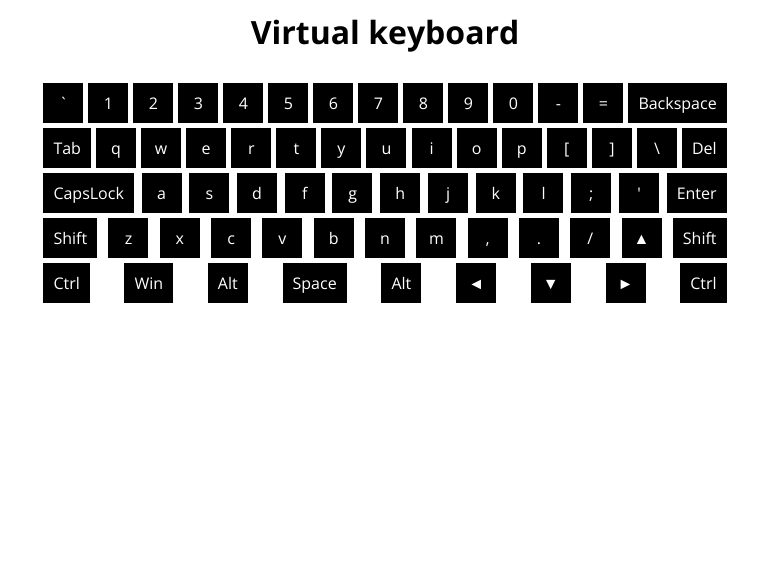
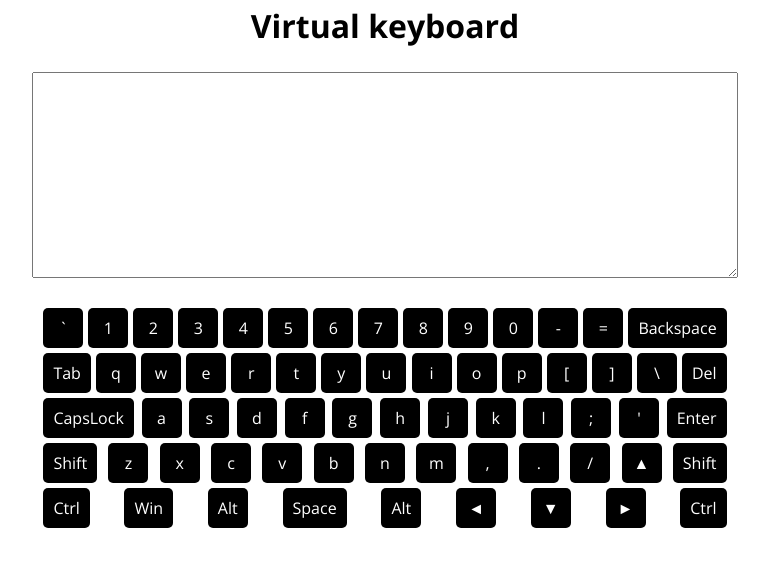
Before and after one commit to ImmuneQQ/virtual-keyboard, a website: page index.html in a window 1280 px wide. Shown: the whole page, without its empty margins (255-1024 px from the left). Drawn offline with nearby package versions, Linux system fonts and the light colour scheme.

Commit message:
feat: add active from virtual keyboard and caps

```diff
--- a/script.js
+++ b/script.js
@@ -9,6 +9,8 @@ class Button {
   }
 }
 
+let caps = false;
+
 const pageBody = document.querySelector('body');
 const pageMain = document.createElement('main');
 pageMain.classList.add('main');
@@ -19,6 +21,10 @@ pageTitle.textContent = 'Virtual keyboard';
 pageTitle.classList.add('main__title');
 pageMain.append(pageTitle);
 
+const textarea = document.createElement('textarea');
+textarea.classList.add('textarea');
+pageMain.append(textarea);
+
 const keyboard = document.createElement('div');
 keyboard.classList.add('keyboard');
 for (let i = 0; i < 5; i += 1) {
@@ -27,71 +33,99 @@ for (let i = 0; i < 5; i += 1) {
   keyboard.append(row);
 }
 const buttons = {
-  tilde: new Button(1, 'Backquote', '`', '`', '`', '`'),
-  number1: new Button(1, 'Digit1', '1', '1', '1', '1'),
-  number2: new Button(1, 'Digit2', '2', '2', '2', '2'),
-  number3: new Button(1, 'Digit3', '3', '3', '3', '3'),
-  number4: new Button(1, 'Digit4', '4', '4', '4', '4'),
-  number5: new Button(1, 'Digit5', '5', '5', '5', '5'),
-  number6: new Button(1, 'Digit6', '6', '6', '6', '6'),
-  number7: new Button(1, 'Digit7', '7', '7', '7', '7'),
-  number8: new Button(1, 'Digit8', '8', '8', '8', '8'),
-  number9: new Button(1, 'Digit9', '9', '9', '9', '9'),
-  number0: new Button(1, 'Digit0', '0', '0', '0', '0'),
-  operation1: new Button(1, 'Minus', '-', '-', '-', '-'),
-  operation2: new Button(1, 'Equal', '=', '=', '=', '='),
-  backspace: new Button(1, 'Backspace', 'Backspace', 'Backspace', 'Backspace', 'Backspace'),
-  tab: new Button(2, 'Tab', 'Tab', 'Tab', 'Tab', 'Tab'),
-  alphabet1: new Button(2, 'KeyQ', 'q', 'q', 'q', 'q'),
-  alphabet2: new Button(2, 'KeyW', 'w', 'w', 'w', 'w'),
-  alphabet3: new Button(2, 'KeyE', 'e', 'e', 'e', 'e'),
-  alphabet4: new Button(2, 'KeyR', 'r', 'r', 'r', 'r'),
-  alphabet5: new Button(2, 'KeyT', 't', 't', 't', 't'),
-  alphabet6: new Button(2, 'KeyY', 'y', 'y', 'y', 'y'),
-  alphabet7: new Button(2, 'KeyU', 'u', 'u', 'u', 'u'),
-  alphabet8: new Button(2, 'KeyI', 'i', 'i', 'i', 'i'),
-  alphabet9: new Button(2, 'KeyO', 'o', 'o', 'o', 'o'),
-  alphabet10: new Button(2, 'KeyP', 'p', 'p', 'p', 'p'),
-  alphabet11: new Button(2, 'BracketLeft', '[', '[', '[', '['),
-  alphabet12: new Button(2, 'BracketRight', ']', ']', ']', ']'),
-  alphabet13: new Button(2, 'Backslash', '\\', '\\', '\\', '\\'),
-  delete: new Button(2, 'Delete', 'Del', 'Del', 'Del', 'Del'),
-  capsLock: new Button(3, 'CapsLock', 'CapsLock', 'CapsLock', 'CapsLock', 'CapsLock'),
-  alphabet14: new Button(3, 'KeyA', 'a', 'a', 'a', 'a'),
-  alphabet15: new Button(3, 'KeyS', 's', 's', 's', 's'),
-  alphabet16: new Button(3, 'KeyD', 'd', 'd', 'd', 'd'),
-  alphabet17: new Button(3, 'KeyF', 'f', 'f', 'f', 'f'),
-  alphabet18: new Button(3, 'KeyG', 'g', 'g', 'g', 'g'),
-  alphabet19: new Button(3, 'KeyH', 'h', 'h', 'h', 'h'),
-  alphabet20: new Button(3, 'KeyJ', 'j', 'j', 'j', 'j'),
-  alphabet21: new Button(3, 'KeyK', 'k', 'k', 'k', 'k'),
-  alphabet22: new Button(3, 'KeyL', 'l', 'l', 'l', 'l'),
-  alphabet23: new Button(3, 'Semicolon', ';', ';', ';', ';'),
-  alphabet24: new Button(3, 'Quote', '\'', '\'', '\'', '\''),
-  enter: new Button(3, 'Enter', 'Enter', 'Enter', 'Enter', 'Enter'),
-  leftShift: new Button(4, 'ShiftLeft', 'Shift', 'Shift', 'Shift', 'Shift'),
-  alphabet25: new Button(4, 'KeyZ', 'z', 'z', 'z', 'z'),
-  alphabet26: new Button(4, 'KeyX', 'x', 'x', 'x', 'x'),
-  alphabet27: new Button(4, 'KeyC', 'c', 'c', 'c', 'c'),
-  alphabet28: new Button(4, 'KeyV', 'v', 'v', 'v', 'v'),
-  alphabet29: new Button(4, 'KeyB', 'b', 'b', 'b', 'b'),
-  alphabet30: new Button(4, 'KeyN', 'n', 'n', 'n', 'n'),
-  alphabet31: new Button(4, 'KeyM', 'm', 'm', 'm', 'm'),
-  alphabet32: new Button(4, 'Comma', ',', ',', ',', ','),
-  alphabet33: new Button(4, 'Period', '.', '.', '.', '.'),
-  alphabet34: new Button(4, 'Slash', '/', '/', '/', '/'),
-  up: new Button(4, 'ArrowUp', '▲', '▲', '▲', '▲'),
-  rightShift: new Button(4, 'ShiftRight', 'Shift', 'Shift', 'Shift', 'Shift'),
-  leftCtrl: new Button(5, 'ControlLeft', 'Ctrl', 'Ctrl', 'Ctrl', 'Ctrl'),
-  win: new Button(5, 'MetaLeft', 'Win', 'Win', 'Win', 'Win'),
-  leftAlt: new Button(5, 'AltLeft', 'Alt', 'Alt', 'Alt', 'Alt'),
-  space: new Button(5, 'Space', 'Space', 'Space', 'Space', 'Space'),
-  rightAlt: new Button(5, 'AltRight', 'Alt', 'Alt', 'Alt', 'Alt'),
-  left: new Button(5, 'ArrowLeft', '◄', '◄', '◄', '◄'),
-  down: new Button(5, 'ArrowDown', '▼', '▼', '▼', '▼'),
-  right: new Button(5, 'ArrowRight', '►', '►', '►', '►'),
-  rightCtrl: new Button(5, 'ControlRight', 'Ctrl', 'Ctrl', 'Ctrl', 'Ctrl'),
+  Backquote: new Button(1, 'Backquote', '`', '~', 'ё', 'Ё'),
+  Digit1: new Button(1, 'Digit1', '1', '!', '1', '!'),
+  Digit2: new Button(1, 'Digit2', '2', '@', '2', '"'),
+  Digit3: new Button(1, 'Digit3', '3', '#', '3', '№'),
+  Digit4: new Button(1, 'Digit4', '4', '$', '4', ';'),
+  Digit5: new Button(1, 'Digit5', '5', '%', '5', '%'),
+  Digit6: new Button(1, 'Digit6', '6', '^', '6', ':'),
+  Digit7: new Button(1, 'Digit7', '7', '&', '7', '?'),
+  Digit8: new Button(1, 'Digit8', '8', '*', '8', '*'),
+  Digit9: new Button(1, 'Digit9', '9', '(', '9', '('),
+  Digit0: new Button(1, 'Digit0', '0', ')', '0', ')'),
+  Minus: new Button(1, 'Minus', '-', '_', '-', '_'),
+  Equal: new Button(1, 'Equal', '=', '+', '=', '+'),
+  Backspace: new Button(1, 'Backspace', 'Backspace', 'Backspace', 'Backspace', 'Backspace'),
+  Tab: new Button(2, 'Tab', 'Tab', 'Tab', 'Tab', 'Tab'),
+  KeyQ: new Button(2, 'KeyQ', 'q', 'Q', 'й', 'Й'),
+  KeyW: new Button(2, 'KeyW', 'w', 'W', 'ц', 'Ц'),
+  KeyE: new Button(2, 'KeyE', 'e', 'E', 'у', 'У'),
+  KeyR: new Button(2, 'KeyR', 'r', 'R', 'к', 'К'),
+  KeyT: new Button(2, 'KeyT', 't', 'T', 'е', 'Е'),
+  KeyY: new Button(2, 'KeyY', 'y', 'Y', 'н', 'Н'),
+  KeyU: new Button(2, 'KeyU', 'u', 'U', 'г', 'Г'),
+  KeyI: new Button(2, 'KeyI', 'i', 'I', 'ш', 'Ш'),
+  KeyO: new Button(2, 'KeyO', 'o', 'O', 'щ', 'Щ'),
+  KeyP: new Button(2, 'KeyP', 'p', 'P', 'з', 'З'),
+  BracketLeft: new Button(2, 'BracketLeft', '[', '{', 'х', 'Х'),
+  BracketRight: new Button(2, 'BracketRight', ']', '}', 'ъ', 'Ъ'),
+  Backslash: new Button(2, 'Backslash', '\\', '|', '\\', '/'),
+  Delete: new Button(2, 'Delete', 'Del', 'Del', 'Del', 'Del'),
+  CapsLock: new Button(3, 'CapsLock', 'CapsLock', 'CapsLock', 'CapsLock', 'CapsLock'),
+  KeyA: new Button(3, 'KeyA', 'a', 'A', 'ф', 'Ф'),
+  KeyS: new Button(3, 'KeyS', 's', 'S', 'ы', 'Ы'),
+  KeyD: new Button(3, 'KeyD', 'd', 'D', 'в', 'В'),
+  KeyF: new Button(3, 'KeyF', 'f', 'F', 'а', 'А'),
+  KeyG: new Button(3, 'KeyG', 'g', 'G', 'п', 'П'),
+  KeyH: new Button(3, 'KeyH', 'h', 'H', 'р', 'Р'),
+  KeyJ: new Button(3, 'KeyJ', 'j', 'J', 'о', 'О'),
+  KeyK: new Button(3, 'KeyK', 'k', 'K', 'л', 'Л'),
+  KeyL: new Button(3, 'KeyL', 'l', 'L', 'д', 'Д'),
+  Semicolon: new Button(3, 'Semicolon', ';', ':', 'ж', 'Ж'),
+  Quote: new Button(3, 'Quote', '\'', '"', 'э', 'Э'),
+  Enter: new Button(3, 'Enter', 'Enter', 'Enter', 'Enter', 'Enter'),
+  ShiftLeft: new Button(4, 'ShiftLeft', 'Shift', 'Shift', 'Shift', 'Shift'),
+  KeyZ: new Button(4, 'KeyZ', 'z', 'Z', 'я', 'Я'),
+  KeyX: new Button(4, 'KeyX', 'x', 'X', 'ч', 'Ч'),
+  KeyC: new Button(4, 'KeyC', 'c', 'C', 'с', 'С'),
+  KeyV: new Button(4, 'KeyV', 'v', 'V', 'м', 'М'),
+  KeyB: new Button(4, 'KeyB', 'b', 'B', 'и', 'И'),
+  KeyN: new Button(4, 'KeyN', 'n', 'N', 'т', 'Т'),
+  KeyM: new Button(4, 'KeyM', 'm', 'M', 'ь', 'Ь'),
+  Comma: new Button(4, 'Comma', ',', '<', 'б', 'Б'),
+  Period: new Button(4, 'Period', '.', '>', 'ю', 'Ю'),
+  Slash: new Button(4, 'Slash', '/', '?', '.', ','),
+  ArrowUp: new Button(4, 'ArrowUp', '▲', '▲', '▲', '▲'),
+  ShiftRight: new Button(4, 'ShiftRight', 'Shift', 'Shift', 'Shift', 'Shift'),
+  ControlLeft: new Button(5, 'ControlLeft', 'Ctrl', 'Ctrl', 'Ctrl', 'Ctrl'),
+  MetaLeft: new Button(5, 'MetaLeft', 'Win', 'Win', 'Win', 'Win'),
+  AltLeft: new Button(5, 'AltLeft', 'Alt', 'Alt', 'Alt', 'Alt'),
+  Space: new Button(5, 'Space', 'Space', 'Space', 'Space', 'Space'),
+  AltRight: new Button(5, 'AltRight', 'Alt', 'Alt', 'Alt', 'Alt'),
+  ArrowLeft: new Button(5, 'ArrowLeft', '◄', '◄', '◄', '◄'),
+  ArrowDown: new Button(5, 'ArrowDown', '▼', '▼', '▼', '▼'),
+  ArrowRight: new Button(5, 'ArrowRight', '►', '►', '►', '►'),
+  ControlRight: new Button(5, 'ControlRight', 'Ctrl', 'Ctrl', 'Ctrl', 'Ctrl'),
 };
+const enAlphabet = [
+  'KeyQ',
+  'KeyW',
+  'KeyE',
+  'KeyR',
+  'KeyT',
+  'KeyY',
+  'KeyU',
+  'KeyI',
+  'KeyO',
+  'KeyP',
+  'KeyA',
+  'KeyS',
+  'KeyD',
+  'KeyF',
+  'KeyG',
+  'KeyH',
+  'KeyJ',
+  'KeyK',
+  'KeyL',
+  'KeyZ',
+  'KeyX',
+  'KeyC',
+  'KeyV',
+  'KeyB',
+  'KeyN',
+  'KeyM',
+];
 Object.values(buttons).forEach((button) => {
   const buttonItem = document.createElement('div');
   buttonItem.classList.add('button');
@@ -102,11 +136,58 @@ Object.values(buttons).forEach((button) => {
 pageMain.append(keyboard);
 
 document.addEventListener('keydown', (event) => {
-  const button = keyboard.querySelector(`div[data-key-code="${event.code}"]`);
-  button.classList.add('active');
+  event.preventDefault();
+
+  const buttonElem = keyboard.querySelector(`div[data-key-code="${event.code}"]`);
+
+  const button = Object.values(buttons).find((b) => b.event === event.code);
+
+  if (event.code === 'CapsLock') {
+    const keyboardElems = keyboard.querySelectorAll('.button');
+    keyboardElems.forEach((keyboardElem) => {
+      if (enAlphabet.includes(keyboardElem.dataset.keyCode)) {
+        if (caps === false) {
+          const keyboardElemNew = keyboardElem;
+          keyboardElemNew.textContent = buttons[keyboardElem.dataset.keyCode].textEnShift;
+        } else {
+          const keyboardElemNew = keyboardElem;
+          keyboardElemNew.textContent = buttons[keyboardElem.dataset.keyCode].textEn;
+        }
+      }
+    });
+    if (caps === true) {
+      caps = false;
+      buttonElem.classList.remove('active');
+    } else {
+      caps = true;
+      buttonElem.classList.add('active');
+    }
+
+    return;
+  }
+
+  buttonElem.classList.add('active');
+  textarea.value += buttonElem.textContent;
 });
 
 document.addEventListener('keyup', (event) => {
+  if (event.code === 'CapsLock') {
+    return;
+  }
+
   const button = keyboard.querySelector(`div[data-key-code="${event.code}"]`);
   button.classList.remove('active');
 });
+
+keyboard.addEventListener('mousedown', (event) => {
+  if (event.target.classList.contains('button')) {
+    event.target.classList.add('active');
+  }
+});
+
+document.addEventListener('mouseup', () => {
+  const keyboardButtons = keyboard.querySelectorAll('.button');
+  keyboardButtons.forEach((keyboardButton) => {
+    keyboardButton.classList.remove('active');
+  });
+});
--- a/style.css
+++ b/style.css
@@ -21,6 +21,12 @@ h1 {
 
 .main__title {
   text-align: center;
+  line-height: 1;
+}
+
+.textarea {
+  width: 700px;
+  height: 200px;
 }
 
 .keyboard {
@@ -46,7 +52,14 @@ h1 {
   background-color: #000;
   color: #fff;
   line-height: 1;
+  border-radius: 5px;
+  cursor: pointer;
+  user-select: none;
   transition: .3s;
+}
+
+.button:hover {
+  background-color: #666;
 }
 
 .button.active {
```
